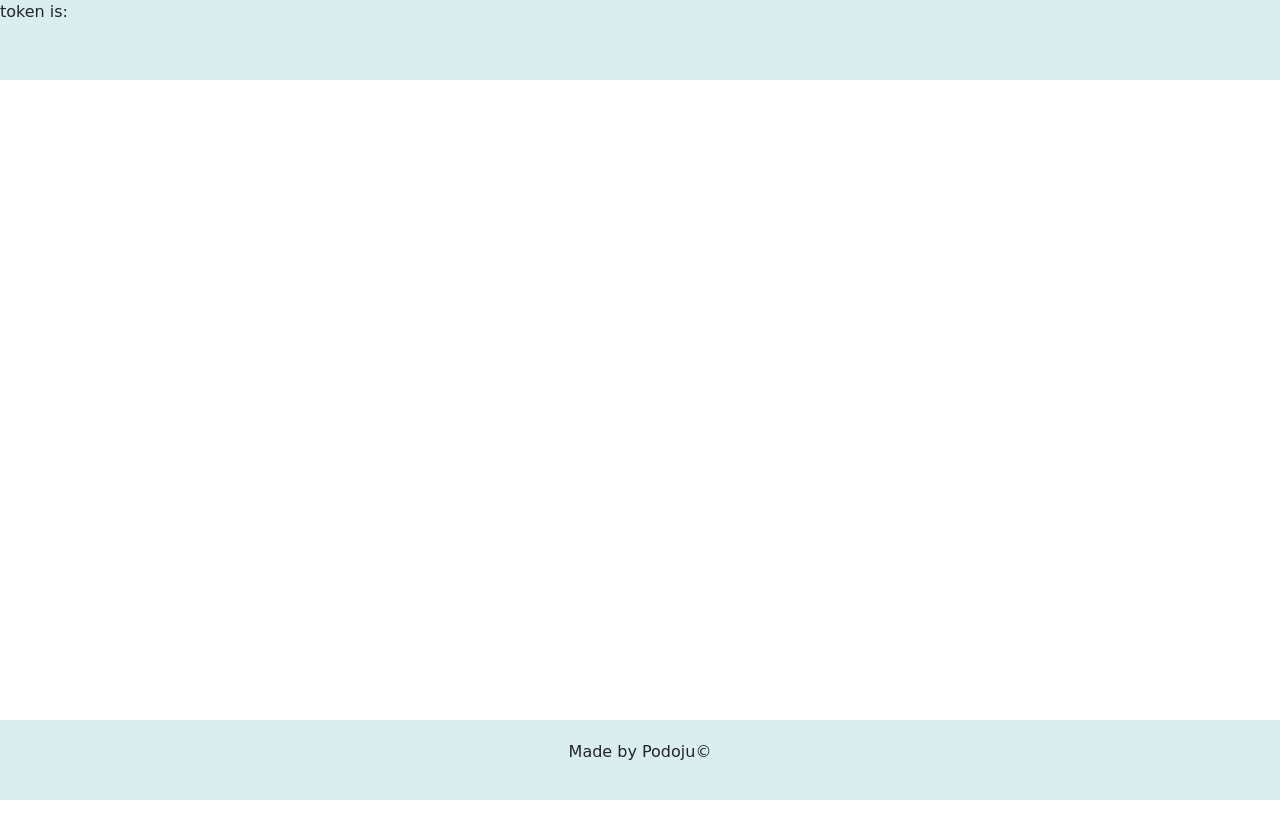
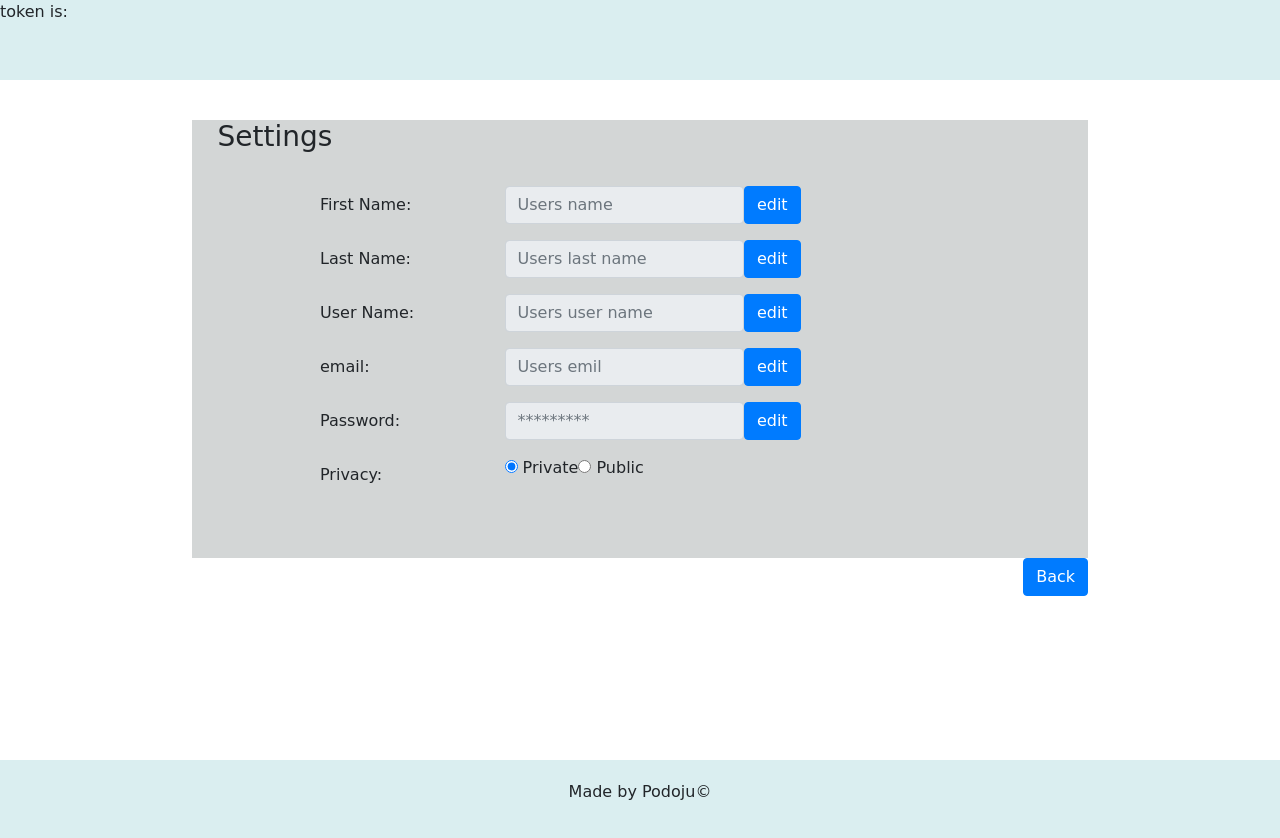
Before and after one commit to arrikenw/IT-Project, a React (Create React App) app in the folder client/: page /settings in a window 1280 px wide. Before the commit the page ends 800 px from the top, so only its background shows below. Built offline with nearby package versions, Linux system fonts and the light colour scheme; no server answers; the HTML template or start-up script is replaced by a standard one.

Commit message:
layout for the settings form

```diff
--- a/client/src/App.js
+++ b/client/src/App.js
@@ -6,6 +6,7 @@ import Login from "./components/Login/Login";
 import Signup from "./components/Signup/Signup";
 import Upload from "./components/Upload/Upload";
 import ProfilePage from "./components/ProfilePage/ProfilePageBlocking";
+import Settings from "./components/Settings/Settings";
 import Header from "./components/Header/Header";
 import Home from "./components/Home"
 import Footer from "./components/HeaderFooter/Footer"
@@ -84,6 +85,9 @@ class App extends React.Component {
                         <Route path= "/profilepage">
                             <ProfilePage token = {this.state.token}></ProfilePage>
                         </Route>
+                        <Route path= "/settings">
+                            <Settings token = {this.state.token}></Settings>
+                        </Route>
                     </Router>
                 </div>
                 <div style={{width: "100vw", height: "10%", backgroundColor: "#daeef0"}}>
--- a/client/src/components/ProfilePage/ProfilePageBlocking.js
+++ b/client/src/components/ProfilePage/ProfilePageBlocking.js
@@ -1,4 +1,4 @@
-import React, { Component } from 'react'
+import React, { Component } from 'react';
 import {Link, withRouter} from 'react-router-dom';
 
 
--- /dev/null
+++ b/client/src/components/Settings/Settings.js
@@ -0,0 +1,27 @@
+import React, { Component } from 'react';
+import {Link, withRouter} from 'react-router-dom';
+import { Button, Form } from "react-bootstrap";
+import SettingsForm from "./SettingsForm";
+
+
+
+class Settings extends Component {
+
+    render() {
+        return (
+            <div>
+                <div style={{marginTop: "5vh", marginLeft: "15vw", marginRight:"15vw" , backgroundColor: "#d3d6d6"}}>
+                    <h3 style={{marginTop:"2vh",marginLeft:"2vw"}}>Settings</h3>
+                    <br></br>
+                    <SettingsForm setToken = {this.props.setToken}/>
+                    <br></br>
+                </div>
+
+                <Button href={"/profilepage"} style = {{float: "right", marginRight:"15vw"}}>
+                    <div>Back</div>
+                </Button>
+            </div>
+        )
+    }
+}
+export default withRouter(Settings);
--- /dev/null
+++ b/client/src/components/Settings/SettingsForm.js
@@ -0,0 +1,107 @@
+import React, {Component} from "react";
+import {Link, withRouter} from 'react-router-dom';
+import Col, { Button, Form } from "react-bootstrap";
+import Row from "react-bootstrap/Row";
+
+class SettingsForm extends Component {
+
+
+    render() {
+        return(
+            <div style={{borderColor:"#bde0e0", marginLeft:"10vw"}}>
+                <Form className = "SettingsForm" >
+                    <Form.Group as= {Row} controlId="First Name">
+                        <Form.Label column lg="3">First Name:</Form.Label>
+
+                        <Form.Control
+                            required
+                            type="firstName"
+                            placeholder="Users name"
+                            name="firstName"
+                            onChange={this.onChange}
+                            //value = {this.state.firstName}
+                            disabled = {true}
+                            style={{width:"30%" }}
+                        />
+                        <Button style = {{float: "right", marginRight:"5vw"}}>edit </Button>
+                    </Form.Group>
+                    <Form.Group as= {Row} controlId="Last Name">
+                        <Form.Label column lg="3">Last Name:</Form.Label>
+
+                        <Form.Control
+                            required
+                            type="lastName"
+                            placeholder="Users last name"
+                            name="lastName"
+                            onChange={this.onChange}
+                            //value = {this.state.firstName}
+                            disabled = {true}
+                            style={{width:"30%" }}
+                        />
+                        <Button style = {{float: "right", marginRight:"5vw"}}>edit </Button>
+                    </Form.Group>
+                    <Form.Group as= {Row} controlId="User Name">
+                        <Form.Label column lg="3">User Name:</Form.Label>
+
+                        <Form.Control
+                            required
+                            type="userName"
+                            placeholder="Users user name"
+                            name="userName"
+                            onChange={this.onChange}
+                            //value = {this.state.firstName}
+                            disabled = {true}
+                            style={{width:"30%" }}
+                        />
+                        <Button style = {{float: "right", marginRight:"5vw"}}>edit </Button>
+                    </Form.Group>
+                    <Form.Group as= {Row} controlId="email">
+                        <Form.Label column lg="3">email:</Form.Label>
+
+                        <Form.Control
+                            required
+                            type="email"
+                            placeholder="Users emil"
+                            name="email"
+                            onChange={this.onChange}
+                            //value = {this.state.firstName}
+                            disabled = {true}
+                            style={{width:"30%" }}
+                        />
+                        <Button style = {{float: "right", marginRight:"5vw"}}>edit </Button>
+                    </Form.Group>
+                    <Form.Group as= {Row} controlId="Password">
+                        <Form.Label column lg="3">Password:</Form.Label>
+
+                        <Form.Control
+                            required
+                            type="password"
+                            placeholder="*********"
+                            name="password"
+                            onChange={this.onChange}
+                            //value = {this.state.firstName}
+                            disabled = {true}
+                            style={{width:"30%" }}
+                        />
+                        <Button style = {{float: "right", marginRight:"5vw"}}>edit </Button>
+                    </Form.Group>
+                    <Form.Group as= {Row} controlId="Privacy">
+                        <Form.Label column lg="3">Privacy:</Form.Label>
+
+
+                        <label >
+                                <input type="radio" name="options" id="option1" autoComplete="off" checked/> Private
+                        </label>
+                        <label >
+                                <input type="radio" name="options" id="option2" autoComplete="off"/> Public
+                        </label>
+                    </Form.Group>
+                </Form>
+                <br></br>
+
+            </div>
+        );
+    }
+}
+
+export default SettingsForm;
```
